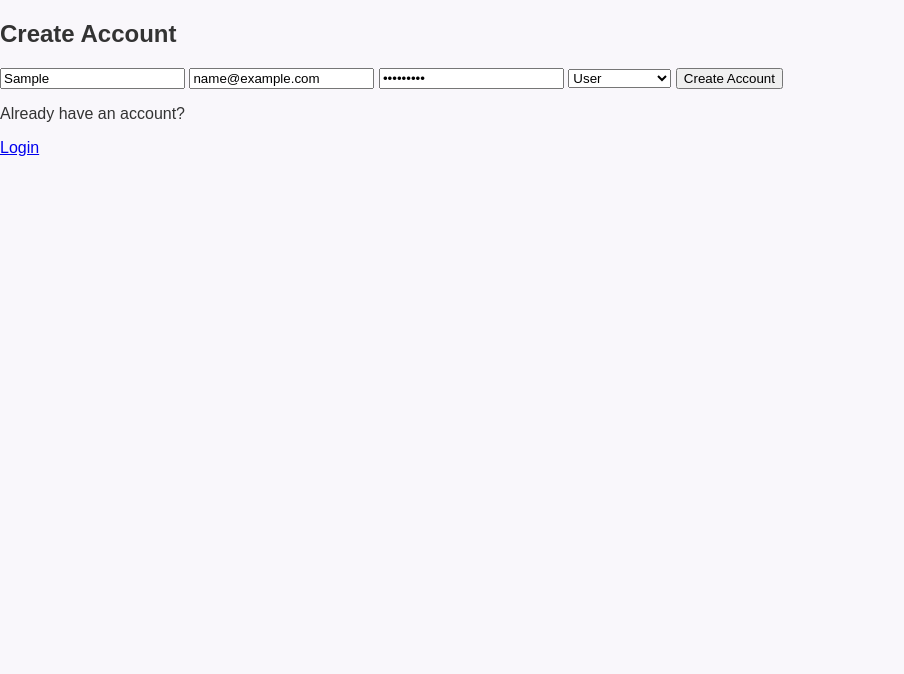
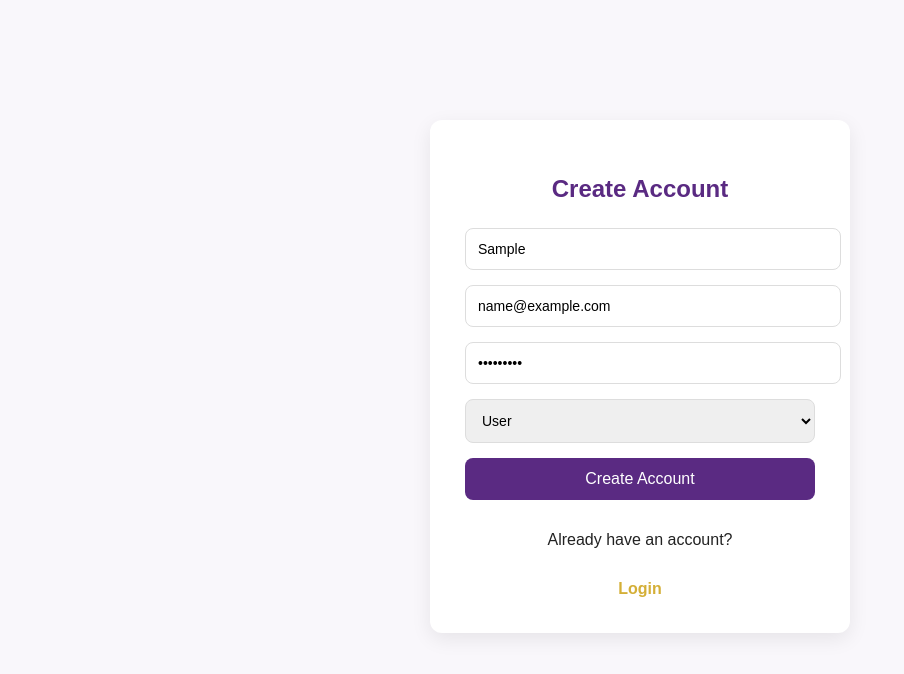
Before and after one commit to diyanshi-1/venue-marketplace, a plain HTML site: page pages/signup.html in a window 1280 px wide. Both pictures are taken after typing "Sample", "name@example.com", "Sample123" into the empty fields and a click on the button "Create Account". Shown: the whole page, without its empty margins (0-904 px from the left). Drawn offline with Linux system fonts and the light colour scheme; no server answers.

```diff
--- a/css/style.css
+++ b/css/style.css
@@ -3,10 +3,9 @@
 body{
 font-family: Arial, Helvetica, sans-serif;
 margin:0;
-background:#F9F7FB;   /* soft luxury background */
-color:#333;
+background:#F9F7FB;
+color:#222;
 }
-
 /* NAVBAR */
 
 .navbar{
@@ -597,3 +596,68 @@
 color:white;
 cursor:pointer;
 }
+/* LOGIN & SIGNUP CONTAINER */
+
+.login-container{
+width:350px;
+margin:120px auto;
+background:white;
+padding:35px;
+border-radius:12px;
+box-shadow:0 6px 20px rgba(0,0,0,0.08);
+display:flex;
+flex-direction:column;
+gap:15px;
+text-align:center;
+}
+
+/* Heading */
+
+.login-container h2{
+color:#5A2A82;
+margin-bottom:10px;
+}
+
+/* Inputs */
+
+.login-container input,
+.login-container select{
+width:100%;
+padding:12px;
+border-radius:8px;
+border:1px solid #ddd;
+font-size:14px;
+}
+.login-container input:focus,
+.login-container select:focus{
+outline:none;
+border:1px solid #5A2A82;
+}
+/* Button */
+
+.login-container button{
+padding:12px;
+background:#5A2A82;
+color:white;
+border:none;
+border-radius:8px;
+font-size:16px;
+cursor:pointer;
+transition:0.3s;
+}
+
+.login-container button:hover{
+background:#4a206a;
+}
+
+/* Links */
+
+.login-container a{
+color:#D4AF37;
+text-decoration:none;
+font-weight:bold;
+}
+
+.login-container a:hover{
+text-decoration:underline;
+}
--- a/pages/signup.html
+++ b/pages/signup.html
@@ -32,28 +32,54 @@
 
 <script type="module">
 
-import { auth } from "../js/firebase.js";
+import { auth, db } from "../js/firebase.js";
 
 import { createUserWithEmailAndPassword }
 from "https://www.gstatic.com/firebasejs/12.11.0/firebase-auth.js";
 
+import { doc, setDoc }
+from "https://www.gstatic.com/firebasejs/12.11.0/firebase-firestore.js";
+
 
 const signupBtn = document.getElementById("signupBtn");
 
-signupBtn.addEventListener("click", async (e) => {
+signupBtn.addEventListener("click", async () => {
 
-e.preventDefault();   // prevents page reload
-
-let email = document.getElementById("email").value;
-let password = document.getElementById("password").value;
+const name = document.getElementById("name").value;
+const email = document.getElementById("email").value;
+const password = document.getElementById("password").value;
+const role = document.getElementById("role").value;
 
 try {
 
-await createUserWithEmailAndPassword(auth, email, password);
+const userCredential = await createUserWithEmailAndPassword(auth, email, password);
+
+const user = userCredential.user;
+
+/* Save user data in Firestore */
+
+await setDoc(doc(db, "users", user.uid), {
+
+name: name,
+email: email,
+role: role
+
+});
 
 alert("Account created successfully!");
 
-window.location.href="login.html";
+/* Redirect based on role */
+
+if(role === "Venue Owner"){
+
+window.location.href = "add-venue.html";
+
+}
+else{
+
+window.location.href = "../index.html";
+
+}
 
 }
 
```
Also changed, not shown: 1 other file.
